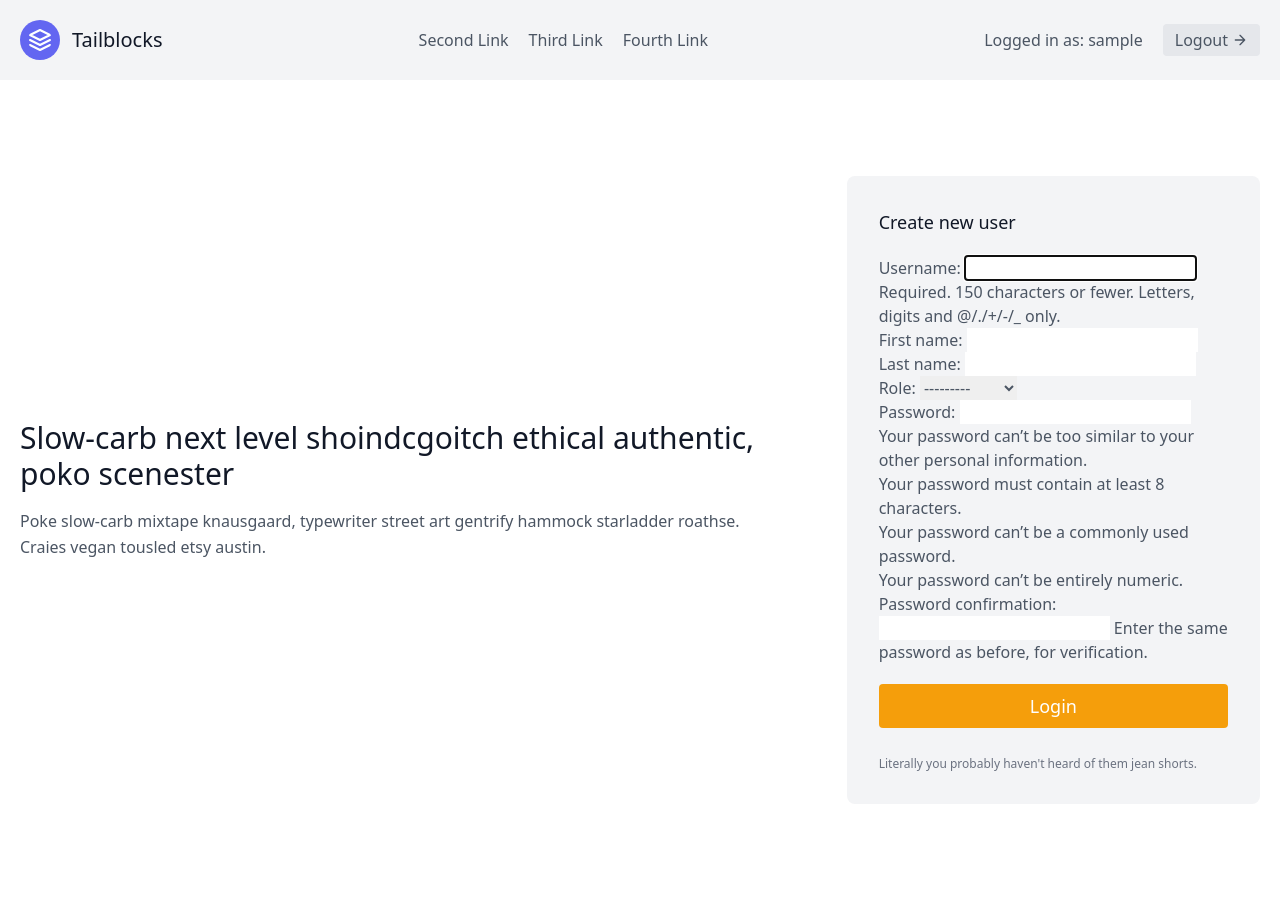
After one commit to Qitaal/Django-Project-Manager-App, a Django app: page /user/create/ in a window 1280 px wide. The commit adds this page. Run offline with Django 3.2, Linux system fonts and the light colour scheme; the visitor is signed in with stand-in values (Sample User, id 1); some libraries are stand-ins or nearby versions.

Commit message:
create user creation feature

```diff
--- a/src/user/forms.py
+++ b/src/user/forms.py
@@ -1,8 +1,15 @@
-from django.contrib.auth.forms import UserCreationForm
-from django.contrib.auth import get_user_model
+from django.contrib.auth.forms import UserCreationForm, UsernameField
 
-User = get_user_model()
+from .models import User
+
 
 class CustomUserCreationForm(UserCreationForm):
     class Meta:
         model = User
+        fields = (
+            'username',
+            'first_name',
+            'last_name',
+            'role'
+        )
+        field_classes = {'username': UsernameField}
--- /dev/null
+++ b/src/user/templates/user/user_create.html
@@ -0,0 +1,29 @@
+{% extends "base.html" %}
+{% load tailwind_filters %}
+
+{% block content %}
+
+<section class="text-gray-600 body-font">
+    <div class="container px-5 py-24 mx-auto flex flex-wrap items-center">
+        <div class="lg:w-3/5 md:w-1/2 md:pr-16 lg:pr-0 pr-0">
+            <h1 class="title-font font-medium text-3xl text-gray-900">Slow-carb next level shoindcgoitch ethical
+                authentic, poko scenester</h1>
+            <p class="leading-relaxed mt-4">Poke slow-carb mixtape knausgaard, typewriter street art gentrify hammock
+                starladder roathse. Craies vegan tousled etsy austin.</p>
+        </div>
+        <div class="lg:w-2/6 md:w-1/2 bg-gray-100 rounded-lg p-8 flex flex-col md:ml-auto w-full mt-10 md:mt-0">
+            <h2 class="text-gray-900 text-lg font-medium title-font mb-5">Create new user</h2>
+            <form method="POST" class="relative mb-4"">
+                {% csrf_token %}
+                {{ form|crispy }}
+            <button
+                type=" submit"
+                class="mt-5 w-full text-white bg-yellow-500 border-0 py-2 px-8 focus:outline-none hover:bg-yellow-600 rounded text-lg">
+                Login</button>
+            </form>
+            <p class="text-xs text-gray-500 mt-3">Literally you probably haven't heard of them jean shorts.</p>
+        </div>
+    </div>
+</section>
+
+{% endblock content %}
--- a/src/user/templates/user/user_list.html
+++ b/src/user/templates/user/user_list.html
@@ -5,7 +5,7 @@
 <section class="text-gray-600 body-font">
     <div class="container px-5 py-6 mx-auto">
 
-        <a class="hover:text-blue-700" href="#">Create new user</a>
+        <a class="hover:text-blue-700" href="{% url 'user:user-create' %}">Create new user</a>
         <div class="flex flex-wrap -m-2 mt-4">
             {% for user in users %}
 
--- a/src/user/urls.py
+++ b/src/user/urls.py
@@ -1,9 +1,10 @@
 from django.urls import path
-from .views import DashboardView, UserListView
+from .views import DashboardView, UserListView, UserCreateView
 
 app_name = 'user'
 
 urlpatterns = [
     path('dashboard', DashboardView.as_view(), name='user-dashboard'),
     path('list/', UserListView.as_view(), name='user-list'),
+    path('create/', UserCreateView.as_view(), name='user-create'),
 ]
--- a/src/user/views.py
+++ b/src/user/views.py
@@ -1,7 +1,10 @@
 from django.shortcuts import render
+from django.urls.base import reverse
 from django.views import generic
 from django.contrib.auth.mixins import LoginRequiredMixin
+
 from .models import User
+from .forms import CustomUserCreationForm
 
 
 class DashboardView(LoginRequiredMixin, generic.TemplateView):
@@ -14,3 +17,11 @@ class UserListView(LoginRequiredMixin, generic.ListView):
 
     def get_queryset(self):
         return User.objects.all()
+
+
+class UserCreateView(LoginRequiredMixin, generic.CreateView):
+    template_name = 'user/user_create.html'
+    form_class = CustomUserCreationForm
+
+    def get_success_url(self):
+        return reverse('user:user-list')
```
